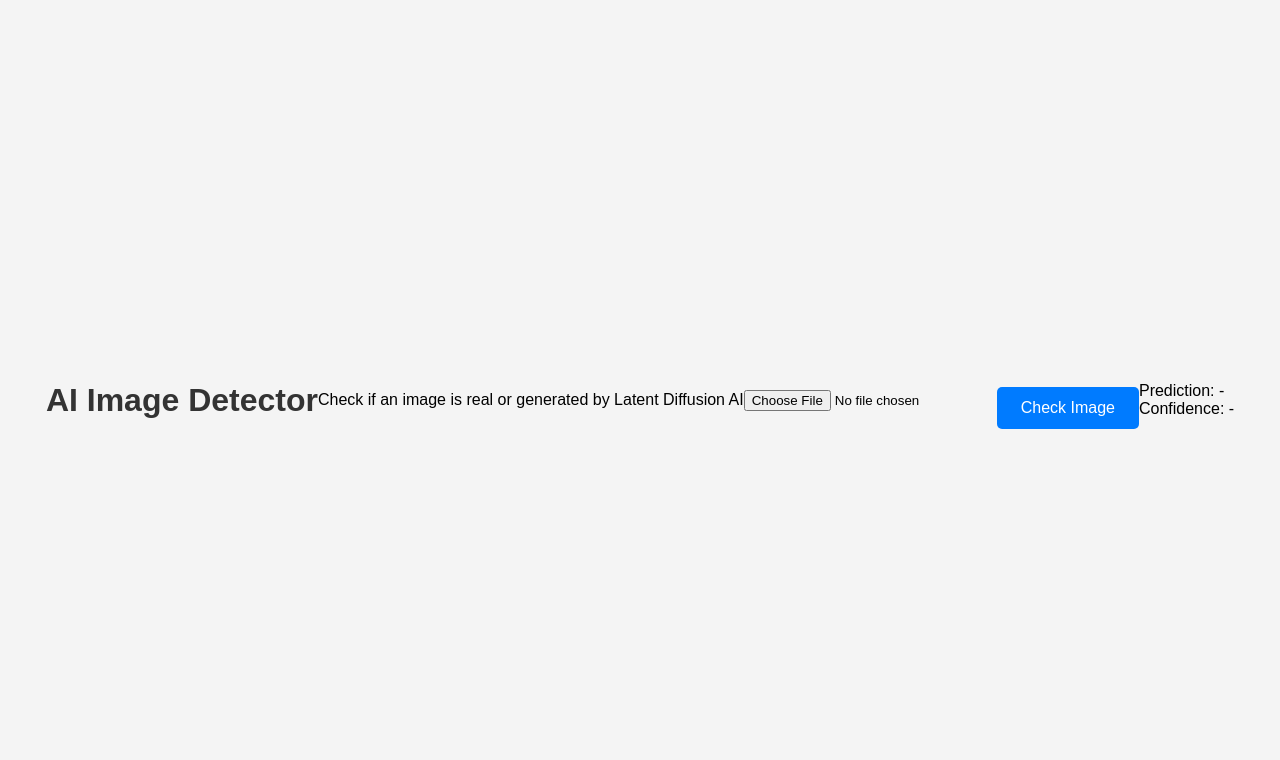
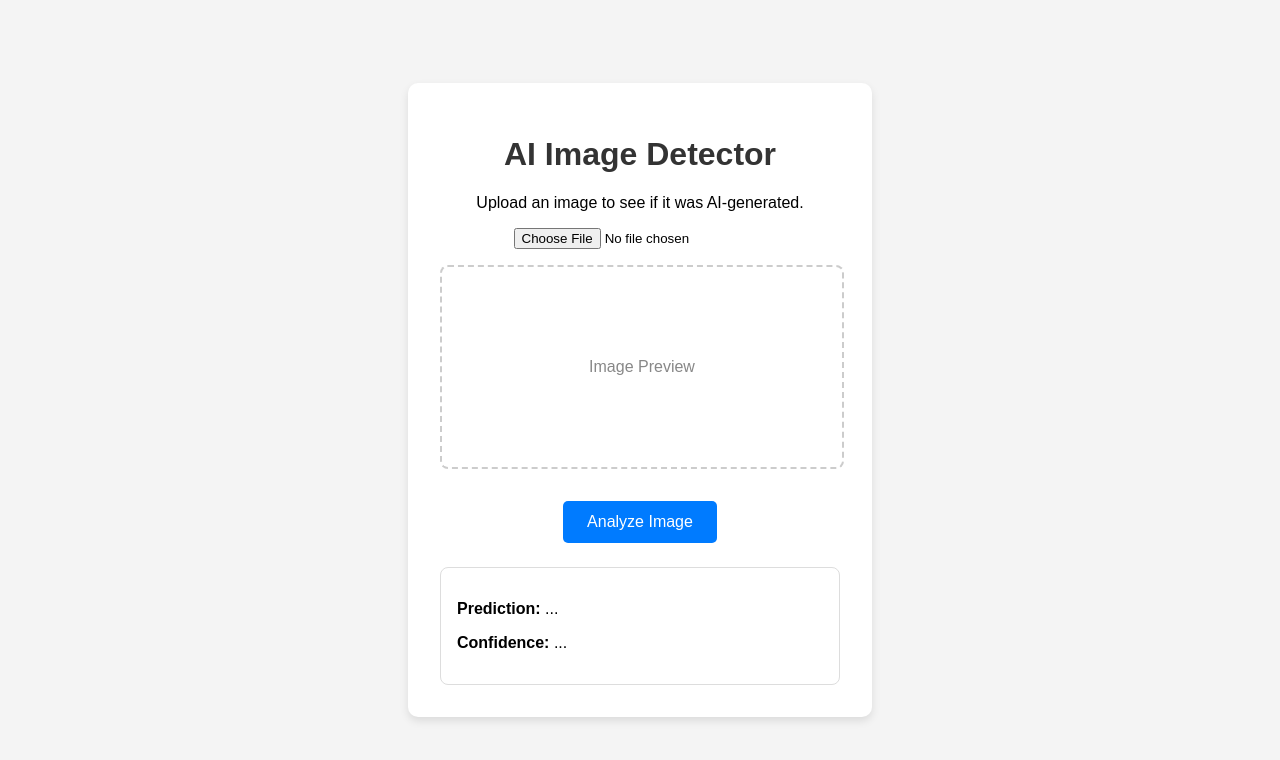
Before and after one commit to MeshalNayim/AI-Image-Detector, a plain HTML site: page index.html in a window 1280 px wide. Drawn offline with Linux system fonts and the light colour scheme.

Commit message:
Update index.html

```diff
--- a/index.html
+++ b/index.html
@@ -2,22 +2,28 @@
 <html lang="en">
 <head>
     <meta charset="UTF-8">
-    <title>AI Image Detector</title>
+    <meta name="viewport" content="width=device-width, initial-scale=1.0">
+    <title>AI vs Human Image Detector</title>
     <link rel="stylesheet" href="style.css">
 </head>
 <body>
-    <h1>AI Image Detector</h1>
-    <p>Check if an image is real or generated by Latent Diffusion AI</p>
 
-    <input type="file" id="imageInput" accept="image/*"><br>
-    <div id="imagePreview"></div>
-    <button id="predictBtn">Check Image</button>
+    <div class="container">
+        <h1>AI Image Detector</h1>
+        <p>Upload an image to see if it was AI-generated.</p>
 
-    <div id="status"></div>
+        <input type="file" id="imageInput" accept="image/*">
 
-    <div id="results">
-        Prediction: <span id="predictionResult">-</span><br>
-        Confidence: <span id="confidenceResult">-</span>
+        <div class="image-preview" id="imagePreview">
+            <span class="preview-text">Image Preview</span>
+        </div>
+
+        <button id="predictBtn">Analyze Image</button>
+
+        <div class="result-box" id="resultBox">
+            <p><strong>Prediction:</strong> <span id="predictionResult">...</span></p>
+            <p><strong>Confidence:</strong> <span id="confidenceResult">...</span></p>
+        </div>
     </div>
 
     <script src="script.js"></script>
```
